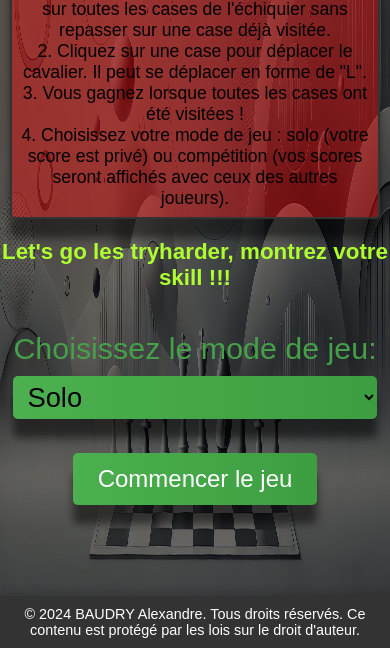
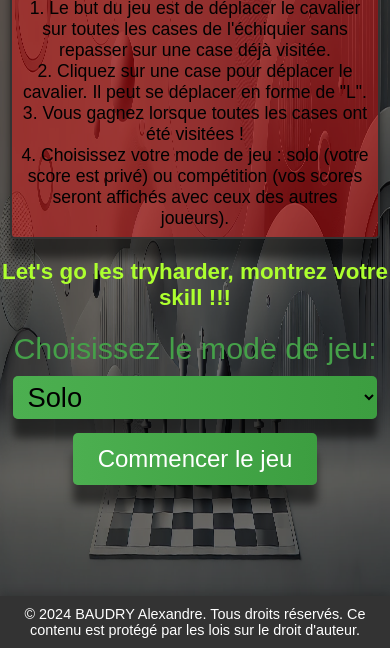
Before and after one commit to baudryalexandre/cavalier_d_Euler_game, a website: page public/index.html in a window 390 px wide. Shown: the part 196-844 px from the top of the page. Drawn offline with Linux system fonts and the light colour scheme.

Commit message:
on continue

```diff
--- a/public/style.css
+++ b/public/style.css
@@ -167,13 +167,13 @@ label {
     transition: background 0.3s, transform 0.2s;
 }
 
-#mode-container {
+/* #mode-container {
     z-index: 2;
     font-size: 1.9em;
     margin: 20px 0;
     display: flex;
     flex-direction: column;
-}
+} */
 
 #player-name {
     z-index: 2;
@@ -604,6 +604,14 @@ footer p {
         font-size: 3em;
     }
 
+    #mode-container {
+        z-index: 2;
+        font-size: 1.9em;
+        /* margin: 0px 0; */
+        display: flex;
+        flex-direction: column;
+    }
+
     #scoreboard {
         position: sticky;
         top: 1%;
```
